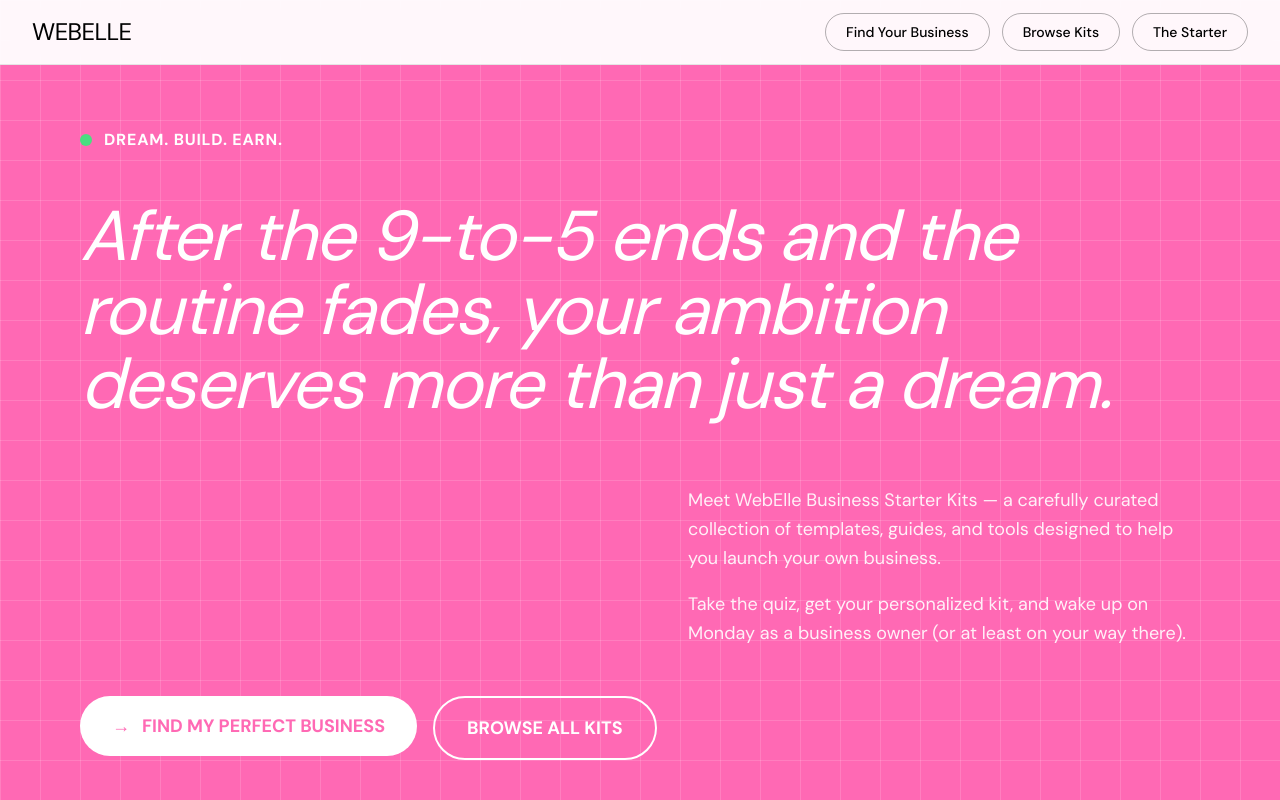
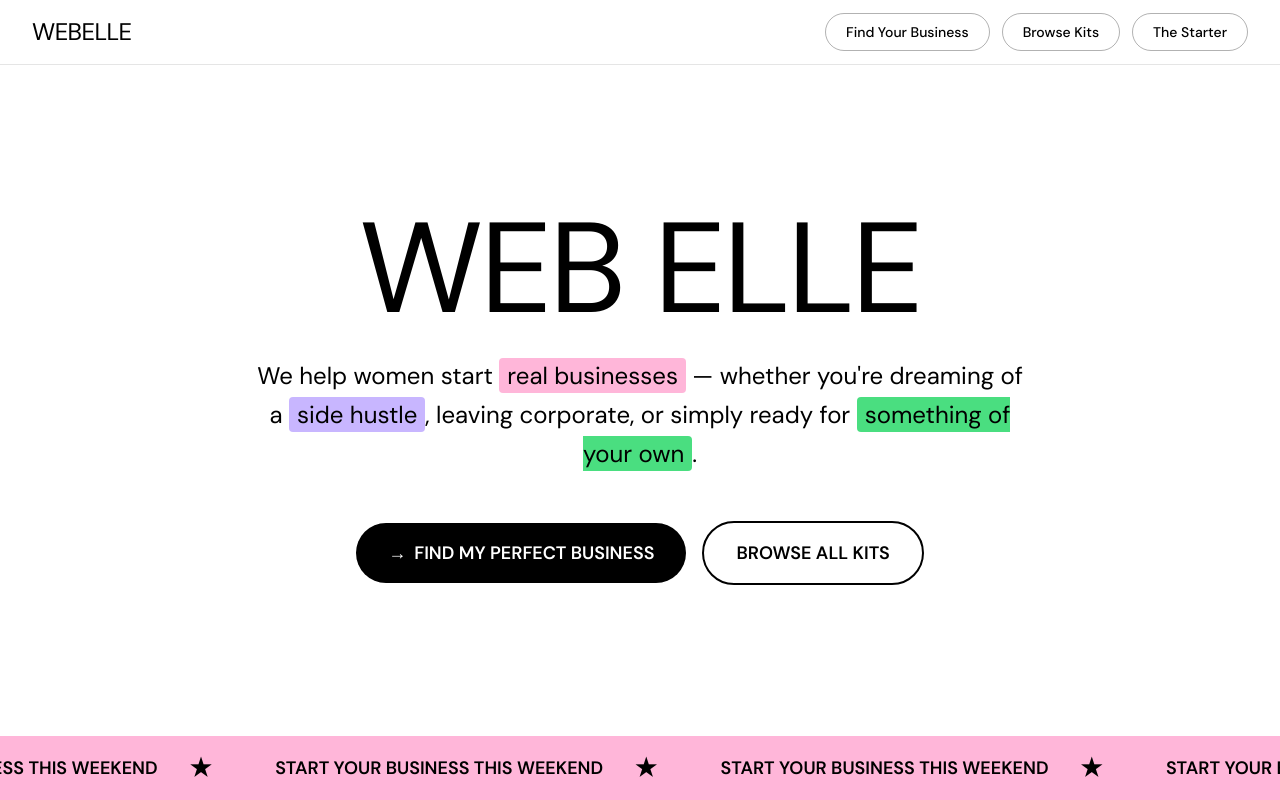
Before and after one commit to SoulSparkler/webelle, a Next.js app: page / in a window 1280 px wide. Shown: the top 800 px of the page. Built offline with nearby package versions, Linux system fonts and the light colour scheme.

Commit message:
Restored v1: Initial commit from v0

```diff
--- a/app/globals.css
+++ b/app/globals.css
@@ -26,8 +26,7 @@
   --radius: 0.625rem;
 
   /* WebElle custom colors */
-  --pink: #FF6EB4;
-  --pink-hot: #FF69B4;
+  --pink: #FFB6D9;
   --lavender: #C8B6FF;
   --mint: #4ADE80;
   --peach: #FFB088;
@@ -39,8 +38,7 @@
 
 @theme inline {
   --font-sans: var(--font-dm-sans), system-ui, sans-serif;
-  --font-display: var(--font-serif-display), Georgia, serif;
-  --color-pink-hot: var(--pink-hot);
+  --font-display: var(--font-anton), system-ui, sans-serif;
   --color-background: var(--background);
   --color-foreground: var(--foreground);
   --color-card: var(--card);
@@ -128,11 +126,3 @@
 .animate-fade-in {
   animation: fadeIn 0.4s ease-out forwards;
 }
-
-/* Grid pattern overlay */
-.grid-pattern {
-  background-image:
-    linear-gradient(rgba(255, 255, 255, 0.15) 1px, transparent 1px),
-    linear-gradient(90deg, rgba(255, 255, 255, 0.15) 1px, transparent 1px);
-  background-size: 40px 40px;
-}
--- a/app/layout.tsx
+++ b/app/layout.tsx
@@ -1,13 +1,12 @@
 import type { Metadata } from 'next'
-import { DM_Serif_Display, DM_Sans } from 'next/font/google'
+import { Anton, DM_Sans } from 'next/font/google'
 import { Analytics } from '@vercel/analytics/next'
 import './globals.css'
 
-const dmSerifDisplay = DM_Serif_Display({
+const anton = Anton({
   weight: '400',
-  style: ['normal', 'italic'],
   subsets: ["latin"],
-  variable: '--font-serif-display'
+  variable: '--font-anton'
 })
 
 const dmSans = DM_Sans({
@@ -45,7 +44,7 @@ export default function RootLayout({
 }>) {
   return (
     <html lang="en">
-      <body className={`${dmSerifDisplay.variable} ${dmSans.variable} font-sans antialiased`}>
+      <body className={`${anton.variable} ${dmSans.variable} font-sans antialiased`}>
         {children}
         <Analytics />
       </body>
--- a/components/hero-section.tsx
+++ b/components/hero-section.tsx
@@ -8,63 +8,49 @@ interface HeroSectionProps {
 
 export function HeroSection({ navigateTo }: HeroSectionProps) {
   return (
-    <section className="min-h-screen flex flex-col">
-      {/* Pink grid hero */}
-      <div className="flex-1 bg-pink-hot grid-pattern relative">
-        <div className="px-6 sm:px-12 lg:px-20 py-16 sm:py-24 lg:py-32 h-full flex flex-col">
-          {/* Section label with green dot */}
-          <div className="flex items-center gap-3 mb-8 sm:mb-12">
-            <span className="w-3 h-3 rounded-full bg-mint flex-shrink-0" />
-            <span className="text-white font-bold text-sm sm:text-base tracking-wider uppercase">
-              Dream. Build. Earn.
-            </span>
-          </div>
-
-          {/* Large italic headline */}
-          <div className="flex-1 flex flex-col justify-center">
-            <h1 className="font-[var(--font-serif-display)] italic text-white text-[8vw] sm:text-[7vw] lg:text-[5.5vw] leading-[1.05] tracking-tight max-w-6xl">
-              After the 9-to-5 ends and the routine fades, your ambition deserves more than just a dream.
+    <section className="min-h-screen flex flex-col justify-center pt-16">
+      {/* Hero content */}
+      <div className="flex-1 flex flex-col justify-center px-4 sm:px-6 lg:px-8 max-w-7xl mx-auto w-full">
+        {/* Massive hero text */}
+        <h1 className="font-[var(--font-anton)] text-[15vw] sm:text-[12vw] lg:text-[10vw] leading-[0.85] tracking-tight uppercase text-center mb-8">
+          WEB ELLE
         </h1>
 
-            {/* Body text positioned to the right */}
-            <div className="mt-8 sm:mt-12 lg:mt-16 flex justify-end">
-              <div className="max-w-md lg:max-w-lg text-white/90 text-base sm:text-lg leading-relaxed">
-                <p className="mb-4">
-                  Meet WebElle Business Starter Kits — a carefully curated collection of templates, guides, and tools designed to help you launch your own business.
+        {/* Tagline with highlighted words */}
+        <p className="text-lg sm:text-xl lg:text-2xl text-center max-w-3xl mx-auto leading-relaxed mb-12">
+          We help women start{" "}
+          <span className="bg-pink px-2 py-0.5 rounded">real businesses</span>
+          {" "}&mdash; whether you&apos;re dreaming of a{" "}
+          <span className="bg-lavender px-2 py-0.5 rounded">side hustle</span>
+          , leaving corporate, or simply ready for{" "}
+          <span className="bg-mint px-2 py-0.5 rounded">something of your own</span>.
         </p>
-                <p>
-                  Take the quiz, get your personalized kit, and wake up on Monday as a business owner (or at least on your way there).
-                </p>
-              </div>
-            </div>
-          </div>
 
         {/* CTA Buttons */}
-          <div className="flex flex-col sm:flex-row items-start gap-4 mt-12">
+        <div className="flex flex-col sm:flex-row items-center justify-center gap-4">
           <button
             onClick={() => navigateTo("quiz")}
-              className="group flex items-center gap-3 bg-white text-pink-hot px-8 py-4 rounded-full font-bold text-base sm:text-lg hover:scale-105 transition-transform"
+            className="group flex items-center gap-2 bg-primary text-primary-foreground px-8 py-4 rounded-full font-semibold text-lg hover:scale-105 transition-transform"
           >
             <span className="group-hover:translate-x-1 transition-transform">&rarr;</span>
             FIND MY PERFECT BUSINESS
           </button>
           <button
             onClick={() => navigateTo("kits")}
-              className="px-8 py-4 rounded-full border-2 border-white text-white font-bold text-base sm:text-lg hover:bg-white hover:text-pink-hot transition-all"
+            className="px-8 py-4 rounded-full border-2 border-primary font-semibold text-lg hover:bg-primary hover:text-primary-foreground transition-all"
           >
             BROWSE ALL KITS
           </button>
         </div>
       </div>
-      </div>
 
       {/* Marquee strip */}
-      <div className="bg-foreground py-4 overflow-hidden">
+      <div className="bg-pink py-4 overflow-hidden">
         <div className="animate-marquee whitespace-nowrap flex">
           {Array(10).fill(null).map((_, i) => (
-            <span key={i} className="text-white font-semibold text-lg mx-8 flex items-center gap-8">
+            <span key={i} className="text-foreground font-semibold text-lg mx-8 flex items-center gap-8">
               START YOUR BUSINESS THIS WEEKEND
-              <span className="text-mint text-2xl">&#9733;</span>
+              <span className="text-2xl">&#9733;</span>
             </span>
           ))}
         </div>
```
Also changed, not shown: 2 other files (tests, documents, lock files or other folders). Lines whose indentation alone changed are shown as unchanged.
